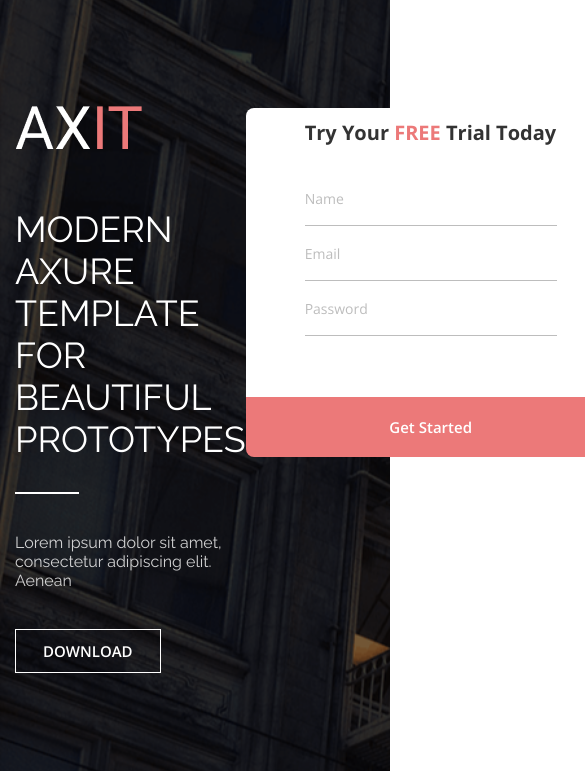
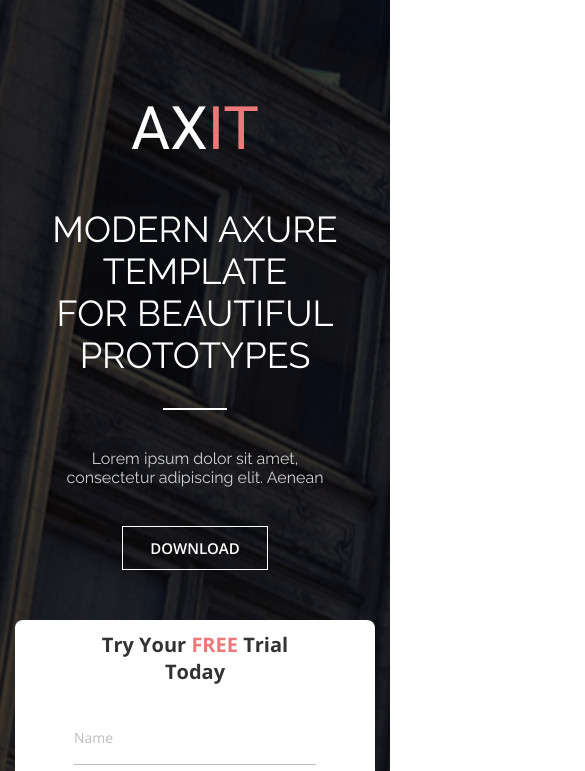
Before and after one commit to molotilova/FE07-wk-1-Molotilova-Xenia, a plain HTML site: page index.html in a window 390 px wide. Shown: the part 73-844 px from the top of the page, 585 px wide, since content can reach past the window. Drawn offline with nearby package versions, Linux system fonts and the light colour scheme.

Commit message:
Home work 9 without header

```diff
--- a/css/first-screen.css
+++ b/css/first-screen.css
@@ -171,3 +171,43 @@
     background-color: #FFFFFF;
     border: 2px solid #EC7979;
 }
+
+@media(max-width: 576px){
+    /* FIRST SCREEN */
+    .fs{
+        display: block;
+    }
+    .wrapper-right {
+        padding-top: 50px;
+        padding-bottom: 50px;
+}
+
+.wrapper-left {
+        padding-bottom: 0px;
+}
+
+.first-screen-logo{
+    margin: 0 auto;
+    margin-bottom: 32px;
+}
+
+.trial-form {
+       width: 100%;
+    }
+
+.form-title{
+    text-align: center;
+   }
+
+.first-screen-title::after {
+    position: relative;
+    left: calc(50% - 32px);
+}
+
+.first-screen-description{
+    text-align: center;
+}
+
+
+
+}
--- a/css/social.css
+++ b/css/social.css
@@ -69,34 +69,10 @@
         margin-bottom: 14px;
     }
 
-    /* TAB */
-    .right{
-        display: none;
-    }
-
-    .tab-wrapper{
-        display: flex;
-        justify-content:space-around;
-    }
-
-
-
-
-
-
 }
 
 
-@media(max-width: 768px){
-
+@media(max-width: 576px){
+    .social-icons {
+        font-size: 24px;
 }
-
-@media(max-width: 576px){
-    /* FIRST SCREEN */
-    .fs{
-        display: block;
-    }
-    .wrapper-right {
-        padding-top: 50px;
-        padding-bottom: 50px;
-}
--- a/css/tab.css
+++ b/css/tab.css
@@ -69,3 +69,15 @@
     background-color: #FFFFFF;
     border: 1px solid #EC7979;
 }
+
+
+@media(max-width: 992px){
+/* TAB */
+.right{
+    display: none;
+}
+
+.tab-wrapper{
+    justify-content:space-around;
+}
+}
```
